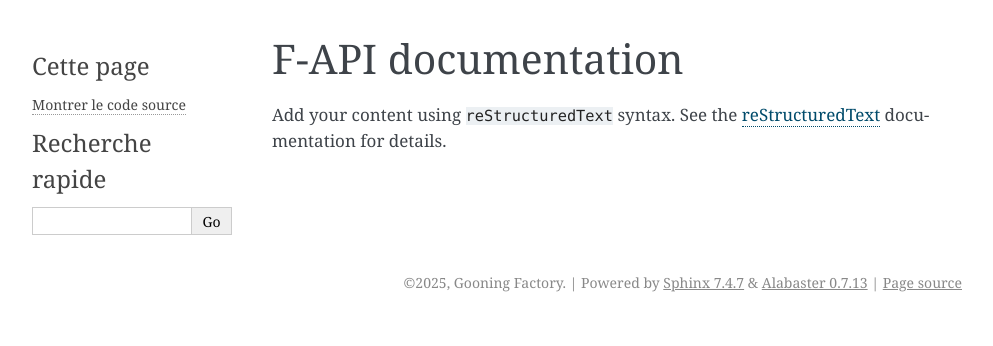
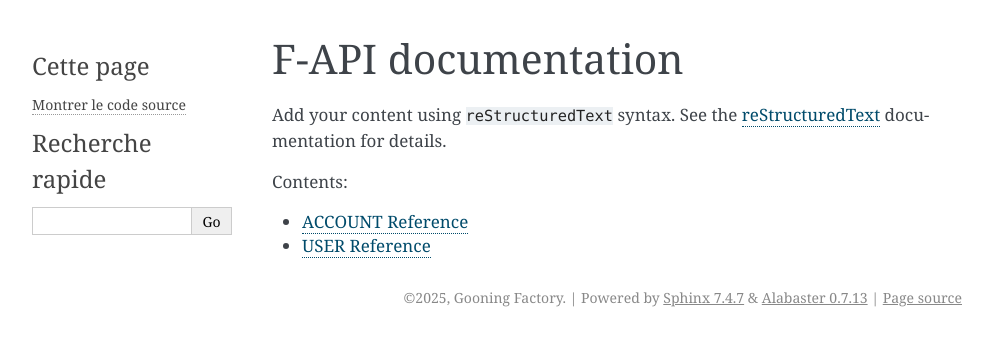
Before and after one commit to DeparfouruLiam/React_F-API, a Sphinx documentation site: the page built from docs/index.rst, in a window 1280 px wide. Shown: the top 346 px of the page, without its empty margins (148-1141 px from the left). Built offline with Sphinx 7.4.7, drawn with Linux system fonts in a browser that asks for light colours.

Commit message:
Docs file fixes

```diff
--- /dev/null
+++ b/docs/account.rst
@@ -0,0 +1,6 @@
+ACCOUNT Reference
+=============
+
+.. automodule:: routes.account_routes
+   :members:
+   :undoc-members:
--- a/docs/conf.py
+++ b/docs/conf.py
@@ -1,3 +1,6 @@
+import os, sys
+sys.path.insert(0, os.path.abspath('..'))  # racine du projet
+
 # Configuration file for the Sphinx documentation builder.
 #
 # For the full list of built-in configuration values, see the documentation:
@@ -14,7 +17,7 @@ release = '0.0.1'
 # -- General configuration ---------------------------------------------------
 # https://www.sphinx-doc.org/en/master/usage/configuration.html#general-configuration
 
-extensions = []
+extensions = ['sphinx.ext.autodoc',]
 
 templates_path = ['_templates']
 exclude_patterns = ['_build', 'Thumbs.db', '.DS_Store']
--- a/docs/index.rst
+++ b/docs/index.rst
@@ -14,3 +14,6 @@ documentation for details.
 .. toctree::
    :maxdepth: 2
    :caption: Contents:
+
+   account
+   user
--- /dev/null
+++ b/docs/user.rst
@@ -0,0 +1,6 @@
+USER Reference
+=============
+
+.. automodule:: routes.user_routes
+   :members:
+   :undoc-members:
```
Also changed, not shown: routes/__init__.py (added).
